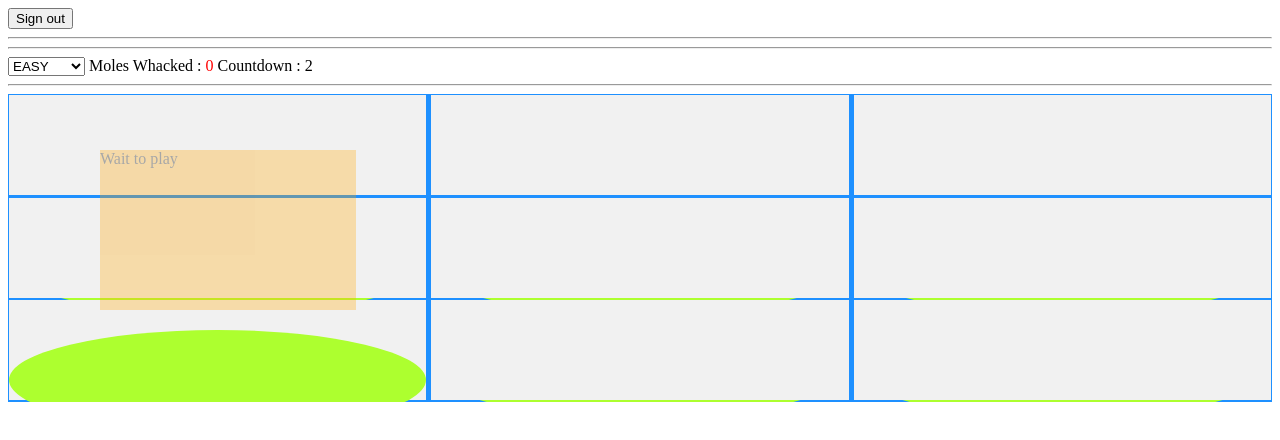
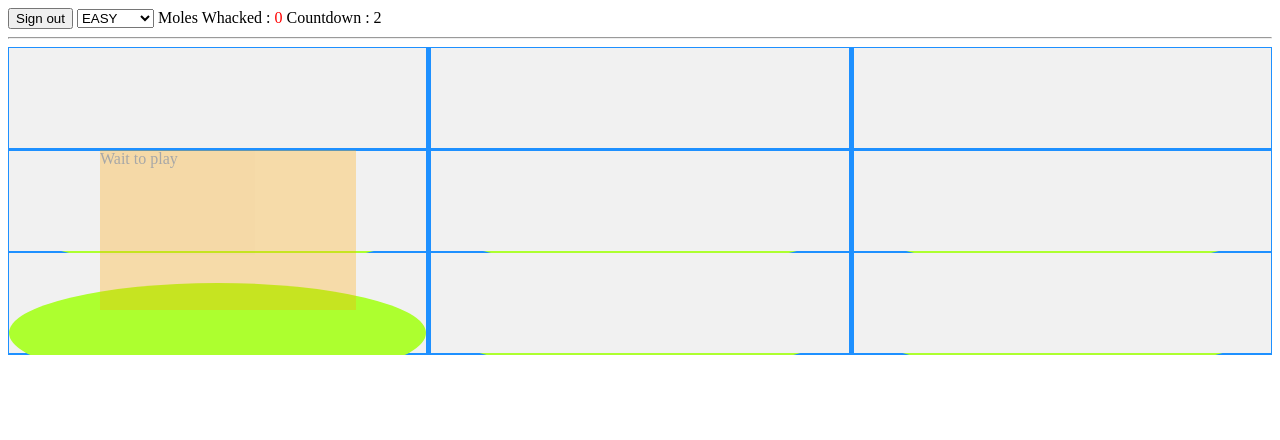
Before and after one commit to mp1pro/whack-a-mole, a React app: page /game in a window 1280 px wide. Shown: the top 440 px of the page. Built offline with nearby package versions, Linux system fonts and the light colour scheme.

Commit message:
moved gameCon component t0 nav

```diff
--- a/src/routes/routes.js
+++ b/src/routes/routes.js
@@ -87,8 +87,8 @@ class Routes extends React.Component {
                             </div>
                             <AuthMenu auth={auth} logout={logout}/>
                             {/*<DisPlay user_email={user_email} points={points} auth={auth} users={users}/>*/}
-                            {/*<GameCon setInterval={setInterval} play_points={play_points} ticker={ticker}/>*/}
-                            <hr />
+                            <GameCon setInterval={setInterval} play_points={play_points} ticker={ticker}/>
+
                         </div>
                     </nav>
                     {/*CLOSE NAV*/}
--- a/src/views/Game.js
+++ b/src/views/Game.js
@@ -117,7 +117,7 @@ class Game extends React.Component {
             <div className="count-down">
                 Wait to play
             </div>
-            <GameCon set_Interval={set_Interval} play_points={play_points} ticker={ticker}/>
+            {/*<GameCon set_Interval={set_Interval} play_points={play_points} ticker={ticker}/>*/}
             <div className="game-container ">
                 <Hole grid={grid}>
                     {/*past in random prop 0 to 8 here set from interval*/}
--- a/src/views/components/GameCon.js
+++ b/src/views/components/GameCon.js
@@ -24,7 +24,8 @@ class GameCon extends React.Component {
     render(){
         const {interval,play_points,ticker} = this.props;
         return (
-            <div>
+            <span>
+            &nbsp;
                 <select
                     className="interval"
                     name="interval"
@@ -39,8 +40,8 @@ class GameCon extends React.Component {
                 &nbsp;
                 <span>Moles Whacked : </span><span className='red'>{play_points}</span>
                 <span> Countdown : </span><span >{ticker}</span>
-                <hr/>
-            </div>
+
+            </span>
         )
     }
 }
--- a/src/views/components/authMenu.js
+++ b/src/views/components/authMenu.js
@@ -3,7 +3,7 @@ import { withRouter, Link } from "react-router-dom";
 
 const AuthMenu = withRouter(
   ({ history, auth, logout }) => auth ? (
-        <div className="">
+        <span className="">
             <button
                 onClick={() => {
                     logout();
@@ -13,9 +13,9 @@ const AuthMenu = withRouter(
                 Sign out
             </button>
 
-        </div>
+        </span>
     ) : (
-        <div className="sign_bar">
+        <span className="sign_bar">
 
             <Link className="menu" to={{pathname: '/signup'}}>
                 Sign Up
@@ -26,7 +26,7 @@ const AuthMenu = withRouter(
             <Link className="menu" to={{pathname: '/login', state: { from: location.pathname }}}>
                 Sign In
             </Link>
-        </div>
+        </span>
     )
 );
 
```
